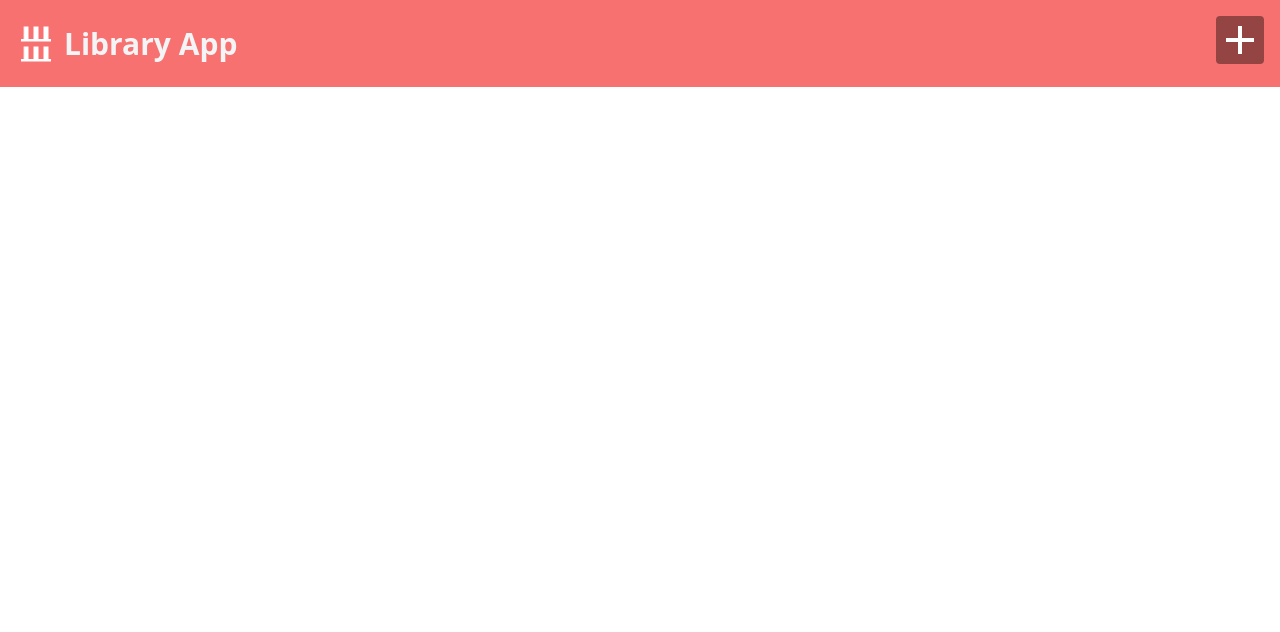
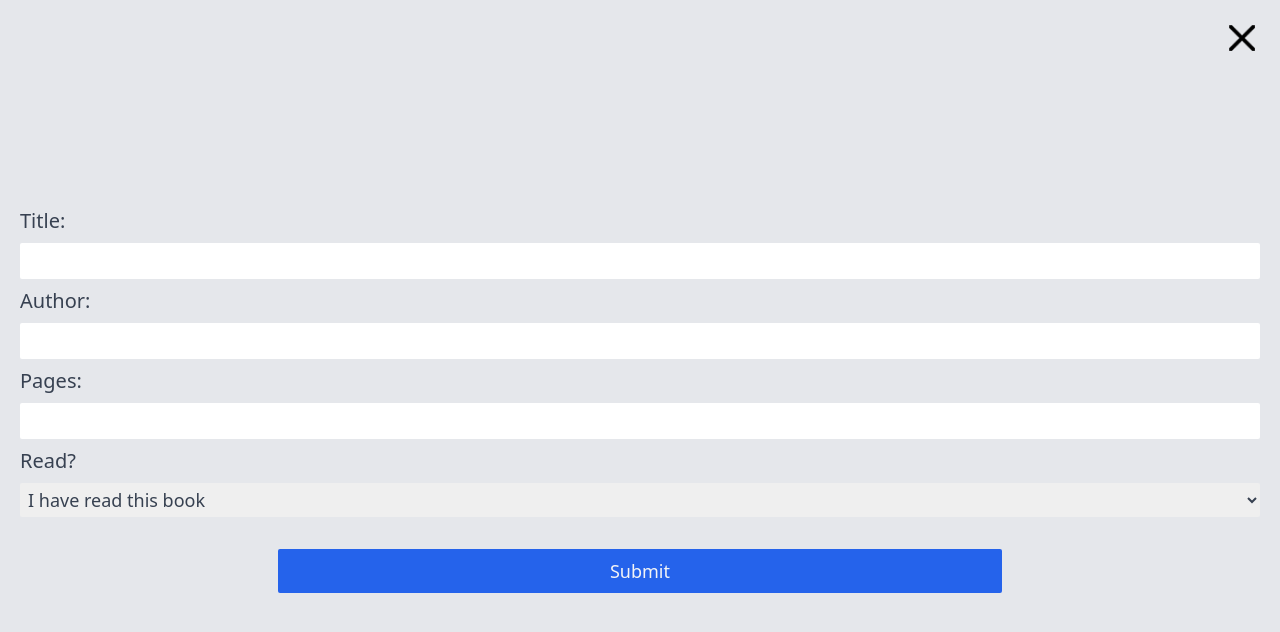
Before and after one commit to Jaypen-git/library-app, a React (Create React App) app: page /edit/1 in a window 1280 px wide. Shown: the top 632 px of the page. Built offline with nearby package versions, Linux system fonts and the light colour scheme.

Commit message:
adds update functionality and form uses props

```diff
--- a/data/db.json
+++ b/data/db.json
@@ -9,10 +9,24 @@
     },
     {
       "id": 2,
-      "title": "Book 2",
+      "title": "Book 2 Revised",
       "author": "Author 2",
-      "pages": 280,
-      "status": "Read"
+      "pages": "270",
+      "status": "Unread"
+    },
+    {
+      "title": "Book 3",
+      "author": "Author 3",
+      "pages": "280",
+      "status": "Unread",
+      "id": 3
+    },
+    {
+      "title": "Book 4",
+      "author": "Author 4",
+      "pages": "370",
+      "status": "Read",
+      "id": 4
     }
   ]
 }
--- a/src/App.js
+++ b/src/App.js
@@ -3,6 +3,7 @@ import Form from './Form';
 import Home from './Home';
 import Header from './Header';
 import { BrowserRouter, Switch, Route } from 'react-router-dom';
+import EditBook from './EditBook';
 
 function App() {
   return (
@@ -16,7 +17,10 @@ function App() {
                 <Home />
               </Route>
               <Route path="/form">
-                <Form />
+                <Form url={'http://localhost:8000/library'} method={'POST'}/>
+              </Route>
+              <Route path="/edit/:id">
+                <EditBook />
               </Route>
             </Switch>
           </div>
--- a/src/BookList.js
+++ b/src/BookList.js
@@ -1,3 +1,5 @@
+import { Link } from 'react-router-dom';
+
 // props were passed down from parent component
 const BookList = ({books}) => {
     const handleDelete = (id) => {
@@ -11,14 +13,25 @@ const BookList = ({books}) => {
     return (
         <div>
             {books.map(book => (
-                <div className={book.id % 2 === 0 ? "grid grid-cols-6 justify-center items-center py-4 bg-blue-50" : "grid grid-cols-6 justify-center items-center py-4"} key={book.id} id={book.id}>
+                    <div key={book.id} className={book.id % 2 === 0 ? "grid grid-cols-6 justify-center items-center py-4 bg-blue-50" : "grid grid-cols-6 justify-center items-center py-4"}
+                    id={`book-${book.id}`} onClick={() => {
+                        let target = document.querySelector(`#book-${book.id}`).querySelector('.details');
+                        target.classList.toggle('hidden');
+                    }}>
                         <p className="col-span-4 text-3xl font-medium px-1.5 ml-2">{ book.title }</p>
+                        <Link to={"/edit/" + book.id}>
                             <button className="col-span-1 bg-blue-600 m-2 w-12 h-12 text-center rounded flex justify-center align-center">
                                 <img src={require("./images/pencil.png")} alt="edit" className="w-10 h-10 my-1"/>
                             </button>
+                        </Link>
                         <button className="col-span-1 bg-red-600 m-2 w-12 h-12 text-center rounded flex justify-center align-center" onClick={e => {handleDelete(e.target.parentNode.parentNode.id)}}>
                             <img src={require("./images/delete.png")} alt="delete" className="w-10 h-10 my-1"/>
                         </button>
+                        <div className="details hidden col-span-6 text-center">
+                            <p className="col-span-4 text-2xl font-medium px-1.5 ml-2">{ `Author: ${book.author}` }</p>
+                            <p className="col-span-4 text-2xl font-medium px-1.5 ml-2">{ `Pages: ${book.pages}` }</p>
+                            <p className="col-span-4 text-2xl font-medium px-1.5 ml-2">{ `Status: ${book.status}` }</p>
+                        </div>
                     </div>
             ))}
         </div>
--- /dev/null
+++ b/src/EditBook.js
@@ -0,0 +1,11 @@
+import { useParams } from 'react-router-dom';
+import Form from './Form';
+
+const EditBook = () => {
+    const { id }= useParams();
+    return (
+        <Form url={'http://localhost:8000/library/' + id} method={'PATCH'}/>
+     );
+}
+
+export default EditBook;
--- a/src/Form.js
+++ b/src/Form.js
@@ -1,20 +1,20 @@
 import { useState } from "react";
 import { Link } from "react-router-dom";
 
-const Form = () => {
+const Form = ({ url, method }) => {
     const [title, setTitle] = useState('');
     const [author, setAuthor] = useState('');
     const [pages, setPages] = useState('');
     const [status, setStatus] = useState('Read');
     const [isPending, setIsPending] = useState(false);
 
-    const handleSubmit = e => {
+    const handleSubmit = () => {
         const book = { title, author, pages, status };
 
         setIsPending(true);
 
-        fetch('http://localhost:8000/library', {
-            method: 'POST',
+        fetch(url, {
+            method: method,
             headers: {"Content-Type": "application/json"},
             body: JSON.stringify(book)
         }).then(() => {
@@ -30,7 +30,10 @@ const Form = () => {
                 <img src={require("./images/window-close.png")} alt="close" className="w-11 absolute top-4 right-4 z-20" />
             </button>
         </Link>
-        <form className={"bookForm bg-gray-200 p-5 z-10 h-screen w-screen absolute top-0 flex flex-col justify-center"} onSubmit={handleSubmit}>
+        <form className={"bookForm bg-gray-200 p-5 z-10 h-screen w-screen absolute top-0 flex flex-col justify-center"} onSubmit={e => {
+            e.preventDefault();
+            handleSubmit();
+            }}>
             <label htmlFor="title" className="block mb-2 text-xl">Title: </label>
             <input type="text" className="block mb-2 p-1 rounded-sm" required value={title} onChange={e => setTitle(e.target.value)} id="title"/>
             <label htmlFor="author" className="block mb-2 text-xl">Author: </label>
@@ -42,8 +45,8 @@ const Form = () => {
                 <option value="Read">I have read this book</option>
                 <option value="Unread">I have not read this book</option>
             </select>
-            { !isPending && <button type="submit" className="p-2 bg-blue-600 text-gray-100 rounded-sm mt-6 w-7/12 self-center">Add Book</button>}
-            { isPending && <button disabled>Adding Book</button>}
+            { !isPending && <button type="submit" className="p-2 bg-blue-600 text-gray-100 rounded-sm mt-6 w-7/12 self-center">Submit</button>}
+            { isPending && <button disabled>Processing</button>}
         </form>
     </div>
     );
```
Lines whose indentation alone changed are shown as unchanged.
